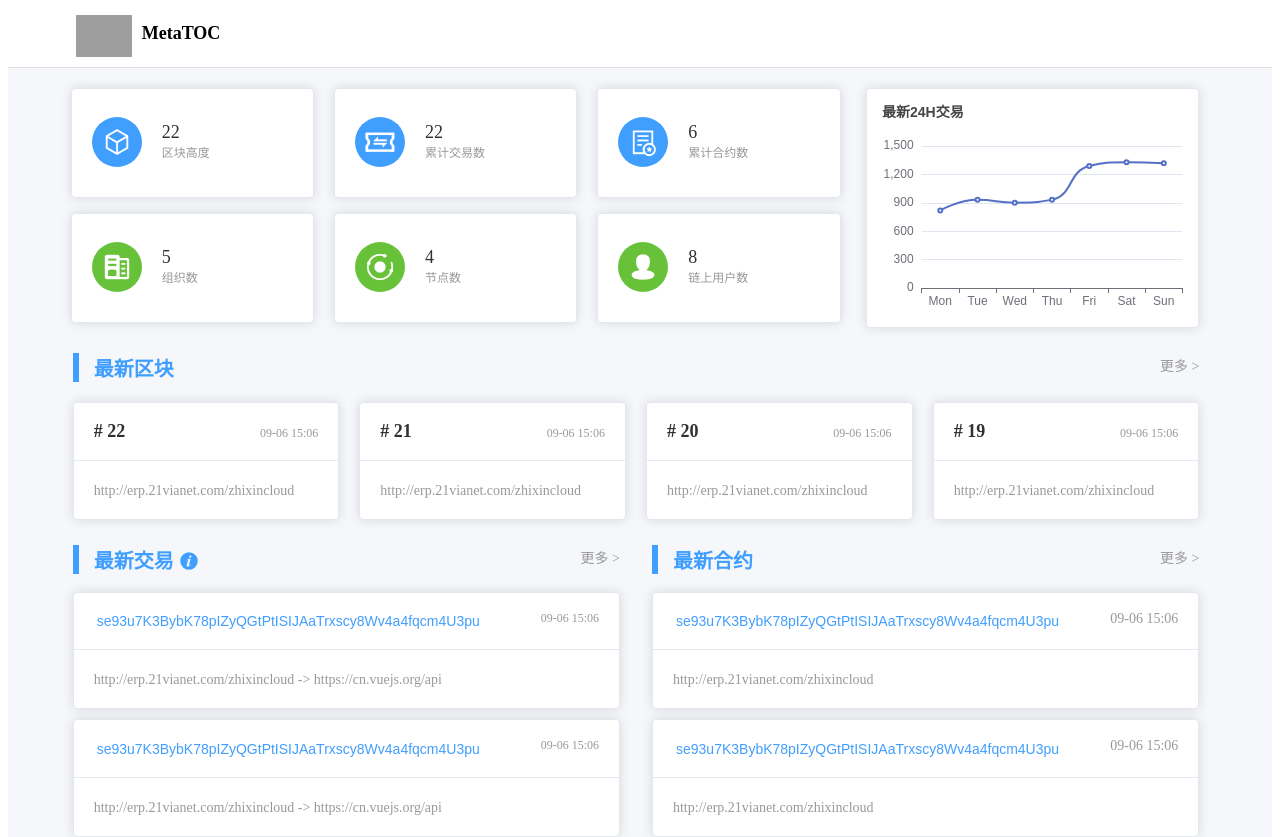
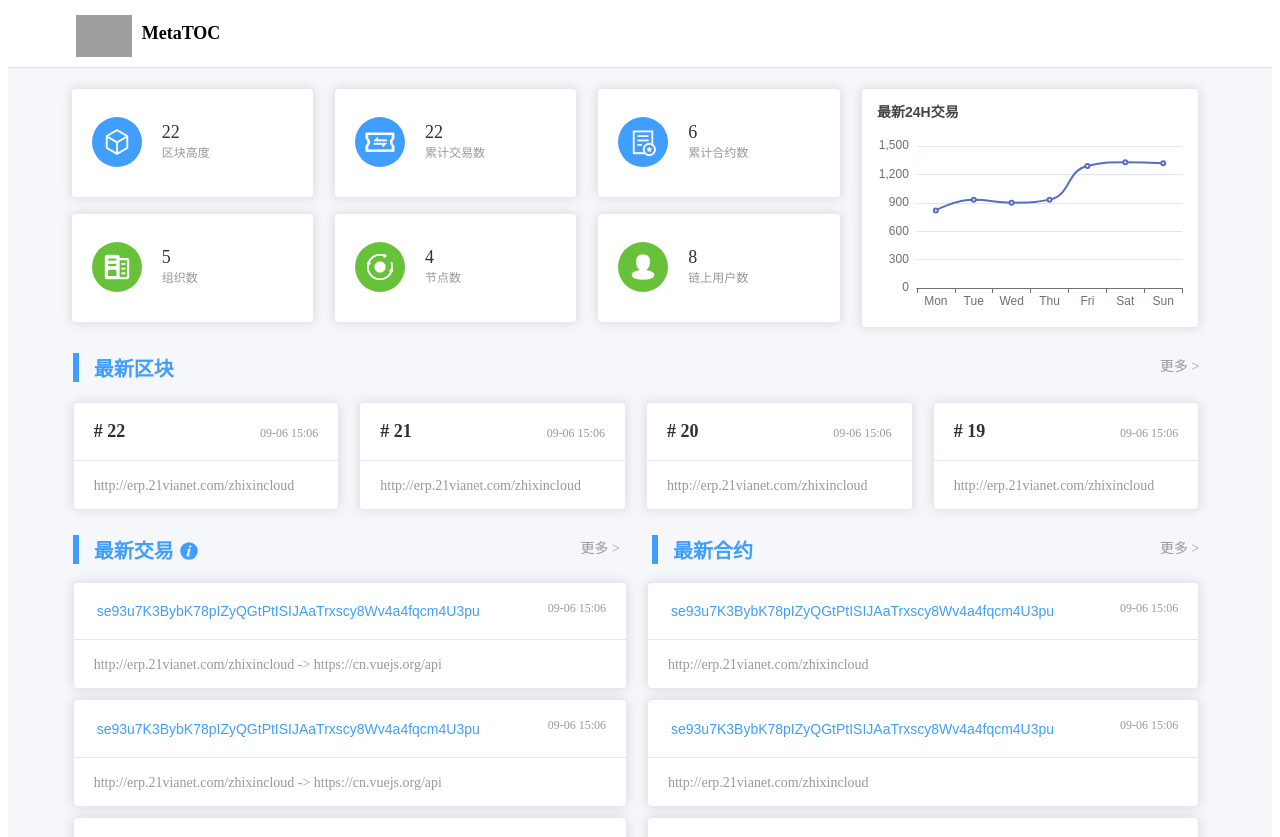
Before and after one commit to lsm1787569696/metatoc-ui, a Vue app: page /#/ in a window 1280 px wide. Shown: the top 837 px of the page. Built offline with nearby package versions, Linux system fonts and the light colour scheme; grey boxes are pictures that could not be loaded.

Commit message:
Update something

```diff
--- a/src/layout/index.vue
+++ b/src/layout/index.vue
@@ -164,7 +164,7 @@
                 </el-col>
 
                 <el-col :span="7">
-                    <el-card class="common-cards" id="myChartCard" style="cursor: pointer; margin: 0px 20px 0px 15px; padding: 0px;" :body-style="{ padding: '0px'}">
+                    <el-card class="common-cards" id="myChartCard" style="cursor: pointer; margin: 0px 20px 0px 10px; padding: 0px;" :body-style="{ padding: '0px'}">
                         <div id="myChart"></div>
                     </el-card>
                 </el-col>
@@ -186,7 +186,7 @@
                         <div class="main-middle-left-body">
                             <el-row>
                                 <el-col :span="6">
-                                    <el-card style="margin-top: 10px; margin-right: 20px;">
+                                    <el-card style="margin-top: 10px; margin-right: 20px;" :body-style="{ padding: '15px 20px' }">
                                         <template #header>
                                             <span style="font-size: 18px; font-weight: 600;">
                                                 # 22
@@ -201,7 +201,7 @@
                                     </el-card>
                                 </el-col>
                                 <el-col :span="6">
-                                    <el-card style="margin-top: 10px; margin-right: 20px;">
+                                    <el-card style="margin-top: 10px; margin-right: 20px;" :body-style="{ padding: '15px 20px' }">
                                         <template #header>
                                             <span style="font-size: 18px; font-weight: 600;">
                                                 # 21
@@ -216,7 +216,7 @@
                                     </el-card>
                                 </el-col>
                                 <el-col :span="6">
-                                    <el-card style="margin-top: 10px; margin-right: 20px;">
+                                    <el-card style="margin-top: 10px; margin-right: 20px;" :body-style="{ padding: '15px 20px' }">
                                         <template #header>
                                             <span style="font-size: 18px; font-weight: 600;">
                                                 # 20
@@ -231,7 +231,7 @@
                                     </el-card>
                                 </el-col>
                                 <el-col :span="6">
-                                    <el-card style="margin-top: 10px; margin-right: 20px;">
+                                    <el-card style="margin-top: 10px; margin-right: 20px;" :body-style="{ padding: '15px 20px' }">
                                         <template #header>
                                             <span style="font-size: 18px; font-weight: 600;">
                                                 # 19
@@ -266,7 +266,7 @@
                             </span>
                         </div>
                         <div class="main-bottom-left-body">
-                            <el-card v-for="i in 10" :key="i" class="box-card" style="margin-top: 10px; margin-right: 20px;">
+                            <el-card v-for="i in 10" :key="i" class="box-card" style="margin-top: 10px; margin-right: 13px;" :body-style="{ padding: '15px 20px' }">
                                 <template #header>
                                     <el-button link type="primary">
                                         se93u7K3BybK78pIZyQGtPtISIJAaTrxscy8Wv4a4fqcm4U3pu
@@ -295,12 +295,12 @@
                         </div>
 
                         <div class="main-bottom-right-body">
-                            <el-card v-for="i in 3" :key="i" class="box-card" style="margin-top: 10px; margin-right: 20px;">
+                            <el-card v-for="i in 3" :key="i" class="box-card" style="margin-top: 10px; margin-left: -5px; margin-right: 20px;" :body-style="{ padding: '15px 20px' }">
                                 <template #header>
                                     <el-button link type="primary">
                                         se93u7K3BybK78pIZyQGtPtISIJAaTrxscy8Wv4a4fqcm4U3pu
                                     </el-button>
-                                    <span style="font-size: 14px; color: #999; float: right;">
+                                    <span style="font-size: 12px; color: #999; float: right;">
                                         09-06 15:06
                                     </span>
                                 </template>
--- a/src/views/cardForServerNode/index.vue
+++ /dev/null
@@ -1,3 +0,0 @@
-<template>
-    首页入口
-</template>
```
